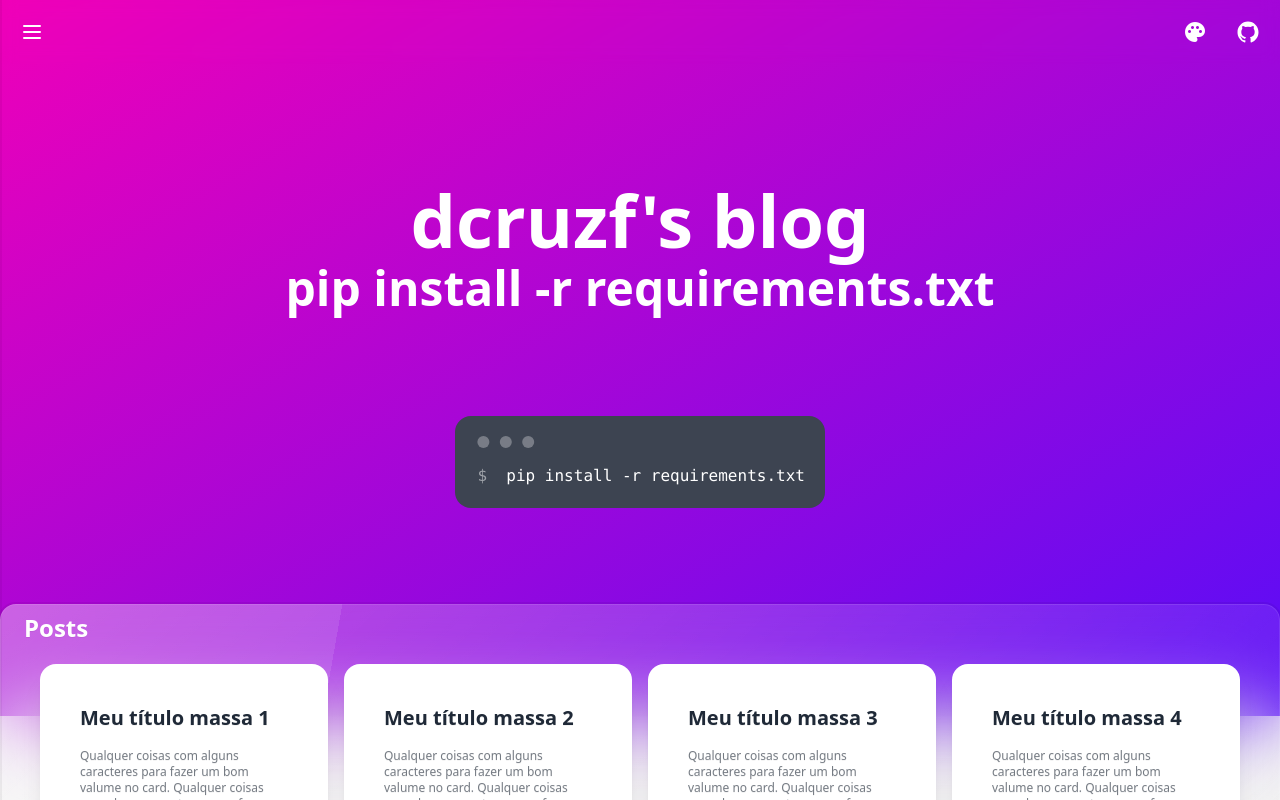
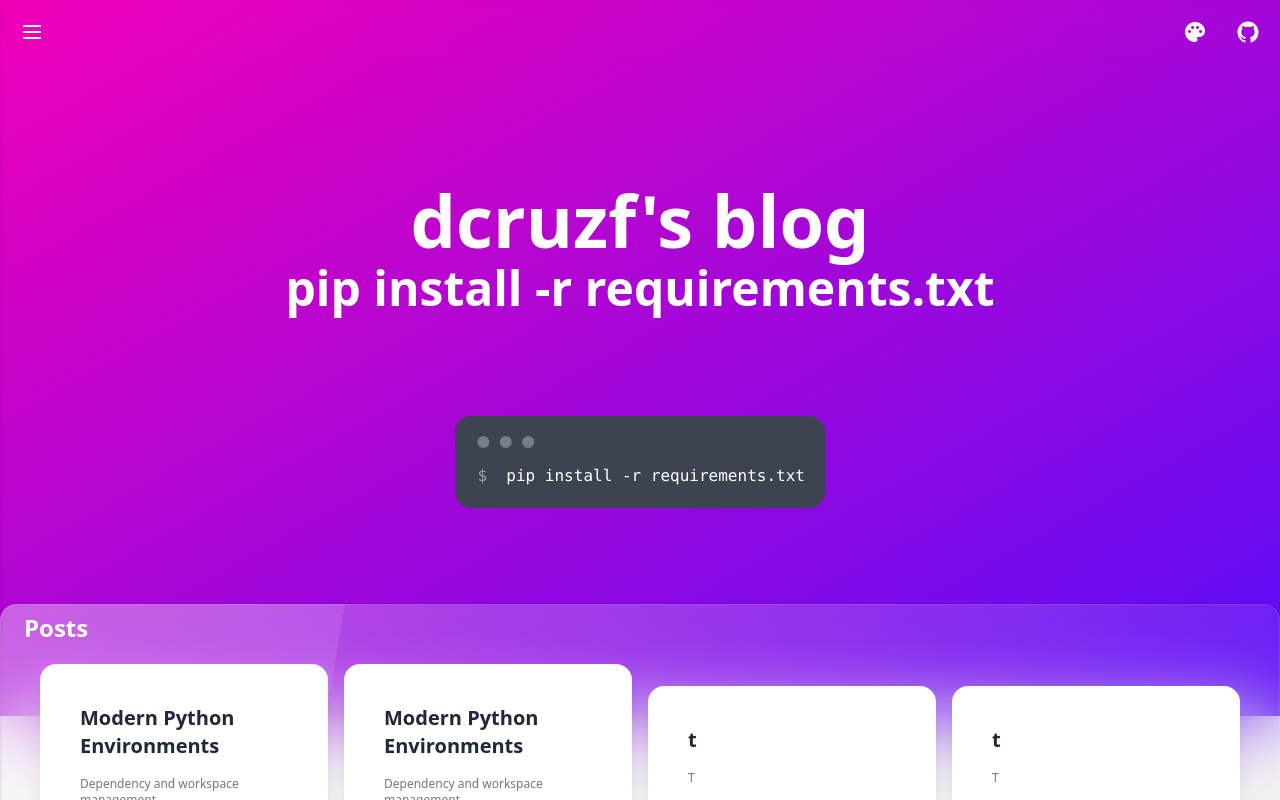
Before and after one commit to dcruzf/fast-vue, a Vue app: page /1 in a window 1280 px wide. Built offline with nearby package versions, Linux system fonts and the light colour scheme.

Commit message:
Add article storange

```diff
--- a/src/components/Article.vue
+++ b/src/components/Article.vue
@@ -1,7 +1,7 @@
 <template>
   <div class="bg-base-200 flex flex-col items-center gap-20 py-20">
     <div
-      class="text-primary-content glass rounded-box -mt-48 max-w-screen-md xl:pb-0"
+      class="text-primary-content glass rounded-box -mt-48 grid w-full max-w-screen-xl gap-4 bg-opacity-60 xl:pb-0 md:w-4/5"
     >
       <div class="text-sm text-center -mt-5 self-center">
         {{ article.date }}
@@ -9,7 +9,7 @@
 
       <div id="article" class="flex flex-col py-20 px-10 pt-0 pb-10">
         <div class="text-center pb-10">
-          <h1 class="text-3xl font-bold pt-2">{{ article.title }}</h1>
+          <h1 class="text-3xl font-bold pt-5">{{ article.title }}</h1>
           <h2 class="text-2xl">{{ article.subtitle }}</h2>
         </div>
         <article
--- a/src/components/Home.vue
+++ b/src/components/Home.vue
@@ -1,56 +1,8 @@
 <script setup>
 import Card from "./Card.vue";
-
-const articles = [
-  {
-    id: 1,
-    title: "Meu título massa 1",
-    abstract:
-      "Qualquer coisas com alguns caracteres para fazer um bom valume no card. Qualquer coisas com alguns caracteres para fazer um bom valume no card.",
-  },
-  {
-    id: 2,
-    title: "Meu título massa 2",
-    abstract:
-      "Qualquer coisas com alguns caracteres para fazer um bom valume no card. Qualquer coisas com alguns caracteres para fazer um bom valume no card.",
-  },
-  {
-    id: 3,
-    title: "Meu título massa 3",
-    abstract:
-      "Qualquer coisas com alguns caracteres para fazer um bom valume no card. Qualquer coisas com alguns caracteres para fazer um bom valume no card.",
-  },
-  {
-    id: 4,
-    title: "Meu título massa 4",
-    abstract:
-      "Qualquer coisas com alguns caracteres para fazer um bom valume no card. Qualquer coisas com alguns caracteres para fazer um bom valume no card.",
-  },
-  {
-    id: 5,
-    title: "Meu título massa 5",
-    abstract:
-      "Qualquer coisas com alguns caracteres para fazer um bom valume no card. Qualquer coisas com alguns caracteres para fazer um bom valume no card.",
-  },
-  {
-    id: 6,
-    title: "Meu título massa 6",
-    abstract:
-      "Qualquer coisas com alguns caracteres para fazer um bom valume no card. Qualquer coisas com alguns caracteres para fazer um bom valume no card.",
-  },
-  {
-    id: 7,
-    title: "Meu título massa 7",
-    abstract:
-      "Qualquer coisas com alguns caracteres para fazer um bom valume no card. Qualquer coisas com alguns caracteres para fazer um bom valume no card.",
-  },
-  {
-    id: 8,
-    title: "Meu título massa 8",
-    abstract:
-      "Qualquer coisas com alguns caracteres para fazer um bom valume no card. Qualquer coisas com alguns caracteres para fazer um bom valume no card.",
-  },
-];
+import { useArticlesStore } from "../store/article";
+const store = useArticlesStore();
+const articles = store.articles
 </script>
 <template>
   <div class="bg-base-200 flex flex-col items-center gap-20 py-20">
@@ -69,7 +21,10 @@ const articles = [
         class="flex w-full grid grid-cols-1 items-center gap-4 overflow-x-auto px-10 pt-1 pb-10 md:grid-cols-2 lg:grid-cols-3 xl:grid-cols-4"
       >
         <div v-for="article in articles" :key="article.id">
-          <Card :title="article.title" :abstract="article.abstract" />
+          <router-link :to="'/art/' + article.id">
+          <Card :title="article.title" :abstract="article.subtitle" />
+          </router-link>
+
         </div>
       </div>
     </div>
--- a/src/store/article.js
+++ b/src/store/article.js
@@ -15,10 +15,10 @@ export const useArticlesStore = defineStore("articlesStore", {
       },
       {
         id: 2,
-        title: "t",
-        subtitle: "T",
-        abstract: "test",
-        text: "test",
+        title: "Modern Python Environments",
+        subtitle: "Dependency and workspace management",
+        abstract: "## Dependency and workspace management",
+        text: "## Dependency and workspace management",
         date: "March, 2 2022",
         author: "Daniel",
         tags: ["tag1", "tag2", "tag3"],
```
